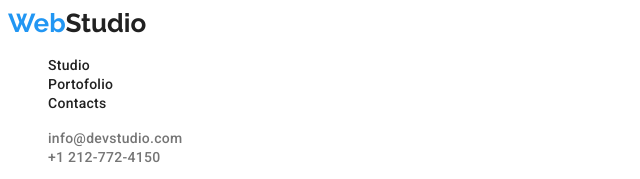
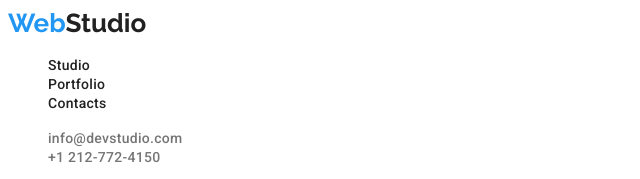
Before and after one commit to Cristina-Irina/goit-markup-hw-02, a plain HTML site: page portfolio.html in a window 1280 px wide. Shown: the top 179 px of the page, 0-640 px from the left. Drawn offline with Linux system fonts and the light colour scheme.

Commit message:
Update portfolio.html

```diff
--- a/portfolio.html
+++ b/portfolio.html
@@ -21,7 +21,7 @@
       <nav>
         <ul class="list-nostyle">
           <li><a class="nav-menu active link" href="./index.html">Studio</a></li>
-          <li><a class="nav-menu active link" href="./portfolio.html">Portofolio</a></li>
+          <li><a class="nav-menu active link" href="./portfolio.html">Portfolio</a></li>
           <li><a class="nav-menu active link" href="#">Contacts</a></li>
         </ul>
       </nav>
```
